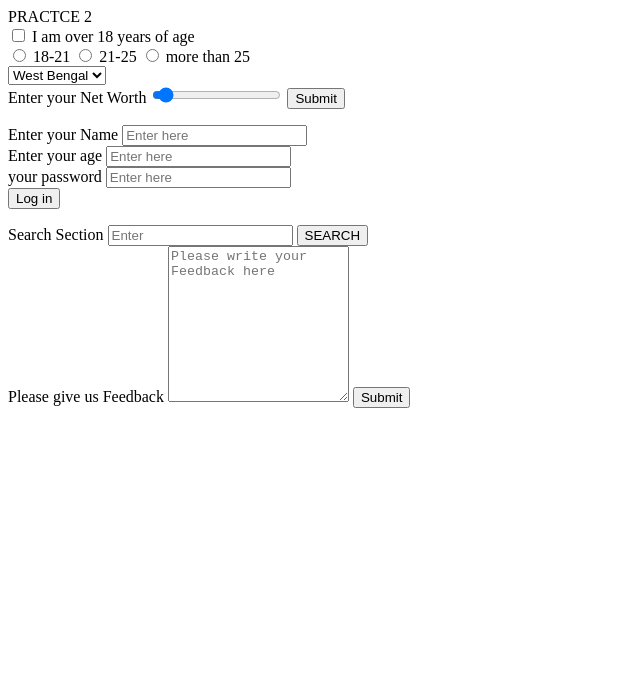
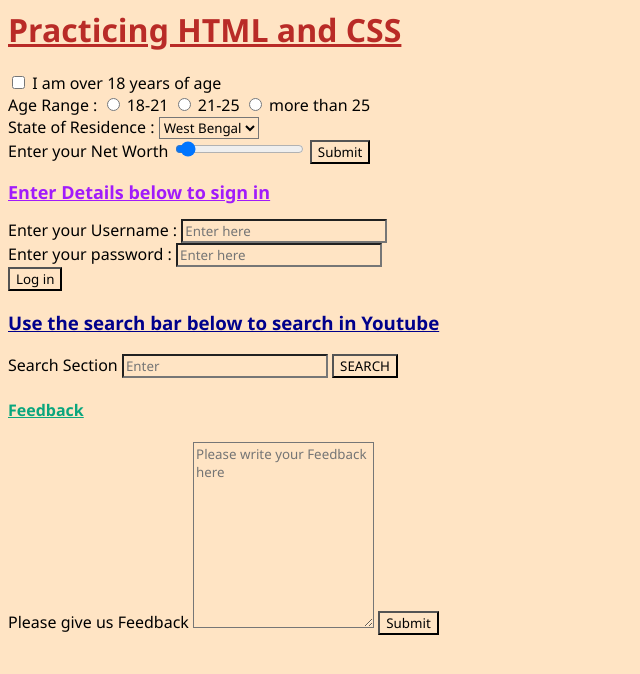
Before and after one commit to TanKaizokuO/Learning-WebD, a plain HTML site: page Cpractice3.html in a window 1280 px wide. Shown: the whole page, without its empty margins (0-640 px from the left). Drawn offline with Linux system fonts and the light colour scheme.

Commit message:
Improvement

```diff
--- a/Cpractice3.html
+++ b/Cpractice3.html
@@ -1,19 +1,24 @@
 <html>
     <head>
-        PRACTCE 2
+        <link rel="stylesheet" href="Style3.css">
+
 
     </head>
     <body>
-        <link rel="stylesheet" ref="Style.css">
+        <h1>
+           <u> Practicing HTML and CSS</u>
+        </h1>
         <form>
             <input type="checkbox" id="check" name="check" >
             <label for="check">I am over 18 years of age</label> <br>
+            <label>Age Range : </label>
             <input type="radio" id="check1" name="check1" >
             <label for="check1">18-21</label>
             <input type="radio" id="check1" name="check1" >
             <label for="check1">21-25</label>
             <input type="radio" id="check1" name="check1" >
             <label for="check1">more than 25</label> <br>
+            <label for="STATE">State of Residence :  </label>
             <select name="STATE" id="STATE">
                 <option value="West Bengal">West Bengal</option>
                 <option value="Bihar">Bihar</option>
@@ -25,25 +30,22 @@
             <input type="range" id="N.W." name="N.W." min="O" Max="100" step="5" value="5">
             <button>Submit</button><br>
         </form>
-
+        <h2 id="Log in"><u>Enter Details below to sign in</u></h2>
         <form action="/action.php">
             <!dont write like this>
-            <label>
-            Enter your Name
-            <input type="text" placeholder="Enter here" name="name"><br>
+            <label>Enter your Username : <input type="text" placeholder="Enter here" name="name"><br>
             </label>
             <! write like this>
-            <label for="age"> Enter your age </label>
-            <input type="number" placeholder="Enter here" id="age" name="age"><br>
-            <label for="password"> your password</label>
+            <label for="password">Enter your password : </label>
             <input type="password" placeholder="Enter here" id="password" name="password"><br>
             <button>Log in</button><br>
         </form>
-
+        <h3><u>Use the search bar below to search in Youtube</u></h3>
         <form action="https://www.youtube.com/results">
             <label for="search">Search Section</label>
             <input type="text" placeholder="Enter" id="search" name="search_query">
             <button>SEARCH</button><br>
+            <h4><u> Feedback </u></h4>
             <label for="Feedback">Please give us Feedback</label>
             <textarea id="Feedback" name="Feedback" placeholder="Please write your Feedback here" rows="10" column="20"></textarea>
             <button>Submit</button>
--- /dev/null
+++ b/Style2.css
@@ -0,0 +1,12 @@
+*
+{
+    font-family: 'Segoe UI', Tahoma, Geneva, Verdana, sans-serif;
+}
+h1{
+    color: #b92b27;
+    font-family: serif;
+}
+h3
+{
+    color: rgb(225, 0, 109);
+}
--- /dev/null
+++ b/Style3.css
@@ -0,0 +1,21 @@
+*
+{
+    font-family: 'Segoe UI', Tahoma, Geneva, Verdana, sans-serif;
+    background-color: bisque;
+}
+h1{
+    color: #b92b27;
+    font-family: serif;
+}
+h2
+{
+    color: rgb(161, 27, 251);
+    font-size: large;
+
+}
+h3{
+    color: darkblue;
+}
+h4{
+    color: #0aa67d;
+}
```
Also changed, not shown: APindex.html (+2 -0 lines), Cpractice2.html (+1 -1 lines).
